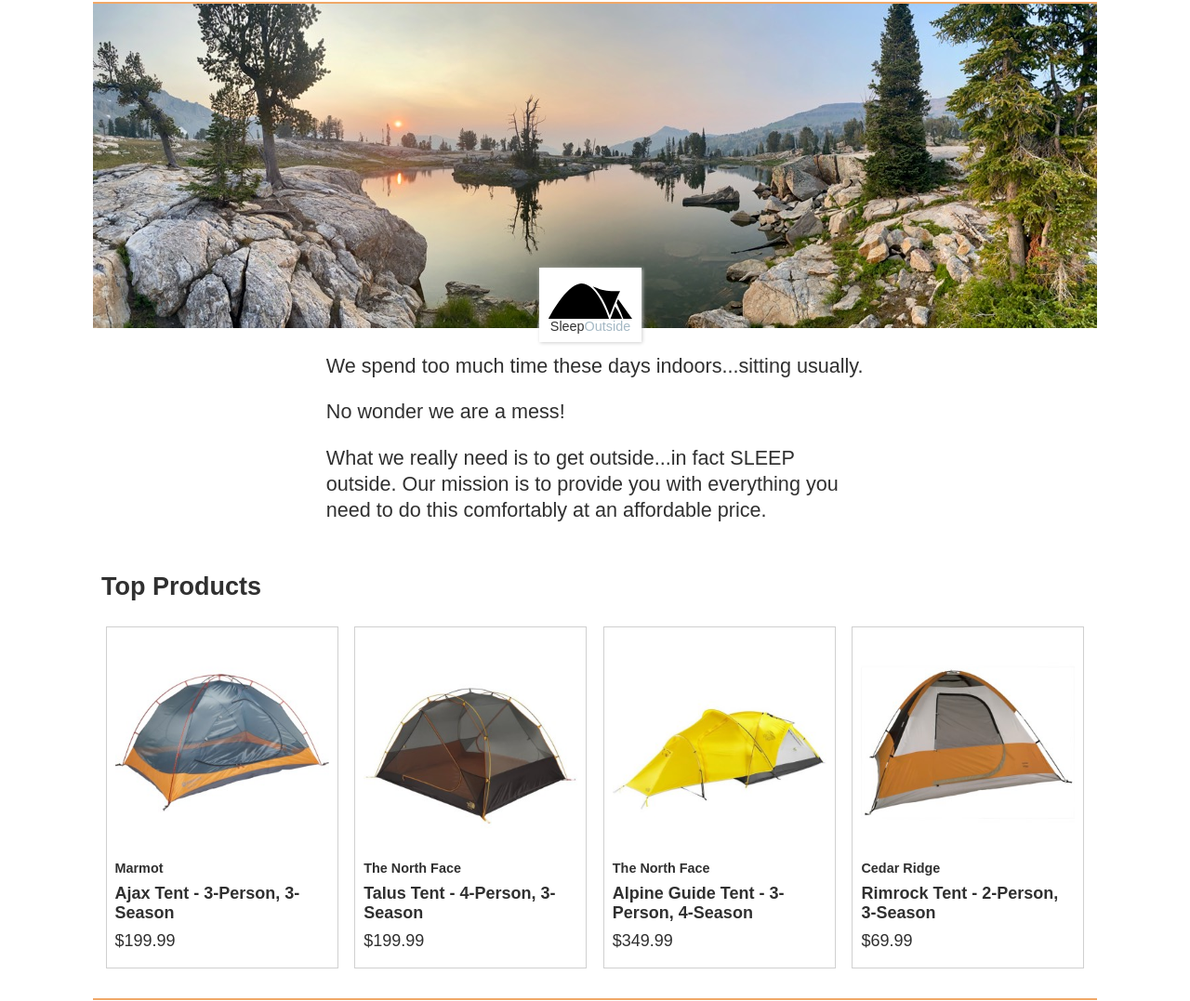
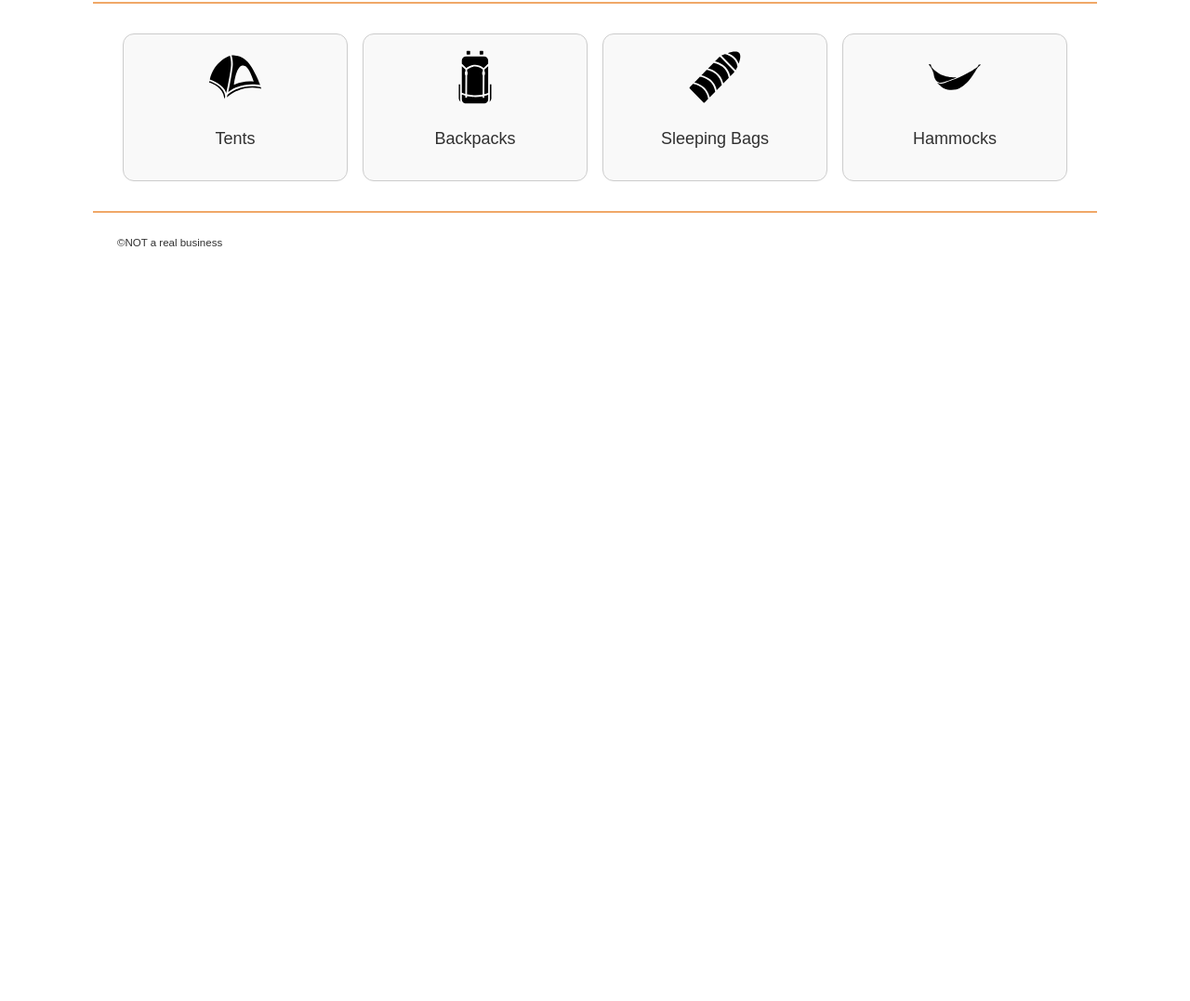
Before and after one commit to BransinO1/wdd330-team, a website built with Vite: page src/index.html in a window 1280 px wide. Shown: the part 58-1135 px from the top of the page at 93% size. After the commit the page ends 800 px from the top, so only its background shows below. Built offline with nearby package versions, Linux system fonts and the light colour scheme.

```diff
--- a/src/css/style.css
+++ b/src/css/style.css
@@ -262,3 +262,33 @@
   font-size: 20px;
   margin-right: 5px;
 }
+
+.category-grid {
+  display: grid;
+  grid-template-columns: repeat(auto-fit, minmax(150px, 1fr));
+  gap: 1rem;
+  padding: 2rem;
+  text-align: center;
+}
+
+.category-grid a {
+  display: flex;
+  flex-direction: column;
+  align-items: center;
+  border: 1px solid #ccc;
+  border-radius: 12px;
+  padding: 1rem;
+  text-decoration: none;
+  color: inherit;
+  transition: transform 0.2s ease;
+  background-color: #f9f9f9;
+}
+
+.category-grid a:hover {
+  transform: scale(1.05);
+}
+
+.category-grid img {
+  max-width: 60px;
+  margin-bottom: 0.5rem;
+}
--- a/src/index.html
+++ b/src/index.html
@@ -13,33 +13,25 @@
     <!-- Header content will be dynamically loaded here -->
     </header>
     <main class="divider">
-      <div class="hero">
-        <img
-          src="/images/banner-sm.jpg"
-          srcset="images/banner-sm.jpg 500w, images/banner.jpg"
-          alt="image of a high mountain lake"
-        />
-        <div class="logo logo--square">
-          <img src="/images/noun_Tent_2517.svg" alt="tent image for logo" />
-          <div>Sleep<span class="highlight">Outside</span></div>
-        </div>
-      </div>
-      <section class="mission">
-        <p>We spend too much time these days indoors...sitting usually.</p>
-        <p>No wonder we are a mess!</p>
-        <p>
-          What we really need is to get outside...in fact SLEEP outside. Our
-          mission is to provide you with everything you need to do this
-          comfortably at an affordable price.
-        </p>
-      </section>
-      <section class="products">
-        <h2>Top Products</h2>
-        <ul class="product-list">
-          <!-- Product cards will be dynamically inserted here W04-->
-        </ul>
-      </section>
-    </main>
+  <section class="category-grid">
+    <a href="/product-list/index.html?category=tents">
+      <img src="/images/tent.svg" alt="Tent Icon from Noun Project: Mustofa Bayu" />
+      <p>Tents</p>
+    </a>
+    <a href="/product-list/index.html?category=backpacks">
+      <img src="/images/backpack.svg" alt="Backpack Icon from Noun Project: Mustofa Bayu" />
+      <p>Backpacks</p>
+    </a>
+    <a href="/product-list/index.html?category=sleeping-bags">
+      <img src="images/sleeping-bag.svg" alt="Sleeping Bag Icon from Noun Project: Mustofa Bayu" />
+      <p>Sleeping Bags</p>
+    </a>
+    <a href="/product-list/index.html?category=hammocks">
+      <img src="/images/hammock.svg" alt="Hammock Icon from Noun Project: Paul Richard" />
+      <p>Hammocks</p>
+    </a>
+  </section>
+</main>
     <!-- Empty footer for dynamic content -->
     <footer id="main-footer">
     <!-- Footer content will be dynamically loaded here -->
--- a/src/js/main.js
+++ b/src/js/main.js
@@ -1,12 +1,7 @@
-import productList from "./productList.mjs";
 import { updateCartIcon } from "./superscript.js";
 import { loadHeaderFooter } from "./utils.mjs";
 
 document.addEventListener("DOMContentLoaded", async () => {
-  // Load header/footer first
   await loadHeaderFooter();
-
-  // Then render product list and update cart icon
-  productList(".product-list", "tents");
   updateCartIcon();
 });
--- a/src/js/productData.mjs
+++ b/src/js/productData.mjs
@@ -1,3 +1,5 @@
+const baseURL = import.meta.env.VITE_SERVER_URL;
+
 function convertToJson(res) {
   if (res.ok) {
     return res.json();
@@ -6,13 +8,14 @@
   }
 }
 
-export function getData(category = "tents") {
-  return fetch(`../json/${category}.json`)
-    .then(convertToJson)
-    .then((data) => data);
+export async function getData(category = "tents") {
+  const response = await fetch(`${baseURL}products/search/${category}`);
+  const data = await convertToJson(response);
+  return data.Result;
 }
 
 export async function findProductById(id) {
-  const products = await getData();
-  return products.find((item) => item.Id === id);
+  const response = await fetch(`${baseURL}product/${id}`);
+  const data = await convertToJson(response);
+  return data.Result;
 }
--- a/src/js/productList.mjs
+++ b/src/js/productList.mjs
@@ -1,34 +1,23 @@
-// Import the necessary function to get the data
 import { getData } from './productData.mjs';
 import { renderListWithTemplate } from './utils.mjs';
 
 function productCardTemplate(product) {
   return `<li class="product-card">
-    <a href="product_pages/index.html?product=${product.Id}">
-    <img
-      src="${product.Image}"
-      alt="Image of ${product.Name}"
-    />
-    <h3 class="card__brand">${product.Brand.Name}</h3>
-    <h2 class="card__name">${product.NameWithoutBrand}</h2>
-    <p class="product-card__price">$${product.FinalPrice}</p></a>
+    <a href="/product_pages/index.html?product=${product.Id}">
+      <img
+  src="${product.Images?.PrimaryMedium || 'images/placeholder.jpg'}"
+        alt="Image of ${product.Name}"
+      />
+      <h3 class="card__brand">${product.Brand.Name}</h3>
+      <h2 class="card__name">${product.NameWithoutBrand}</h2>
+      <p class="product-card__price">$${product.FinalPrice}</p>
+    </a>
   </li>`;
 }
 
 export default async function productList(selector, category) {
-  // get the element we will insert the list into from the selector
   const el = document.querySelector(selector);
-  // get the list of products
   const products = await getData(category);
-  //limit product list to 4 current ones W04
-  const allowedProductIds = [
-    "880RR",
-    "985RF",
-    "985PR",
-    "344YJ",
-  ];
-  const filteredProducts = products.filter(product => allowedProductIds.includes(product.Id));
-  console.log(filteredProducts);
-  // render out the product list to the element
-  renderListWithTemplate(productCardTemplate, el, filteredProducts);
+
+  renderListWithTemplate(productCardTemplate, el, products);
 }
--- a/src/js/shoppingCart.mjs
+++ b/src/js/shoppingCart.mjs
@@ -52,7 +52,7 @@
   return `
     <li class="cart-card divider">
       <a href="#" class="cart-card__image">
-        <img src="${item.Image}" alt="${item.Name}" />
+        <img src="${item.Image || item.Images?.PrimarySmall || 'images/placeholder.jpg'}" alt="${item.Name}" />
       </a>
       <a href="#">
         <h2 class="card__name">${item.Name}</h2>
--- a/vite.config.js
+++ b/vite.config.js
@@ -5,7 +5,7 @@
   root: "src/",
 
   server: {
-    port: 8080, // This sets the dev server port
+    port: 8080,
   },
 
   build: {
@@ -14,9 +14,8 @@
       input: {
         main: resolve(__dirname, "src/index.html"),
         cart: resolve(__dirname, "src/cart/index.html"),
-        product: resolve(__dirname, "src/product_pages/index.html"
-        ),
-
+        product: resolve(__dirname, "src/product_pages/index.html"),
+        productList: resolve(__dirname, "src/product-list/index.html"),
       },
     },
   },
```
Also changed, not shown: src/js/discountManager.js (+7 -7 lines), src/js/product-list.js (added, +17 -0 lines), src/js/product.js (+4 -9 lines), src/js/productDetails.mjs (+26 -5 lines), src/product-list/index.html (added, +26 -0 lines), src/public/images/backpack.svg (added), src/public/images/hammock.svg (added), src/public/images/sleeping-bag.svg (added), src/public/images/tent.svg (added), 1 other file.
